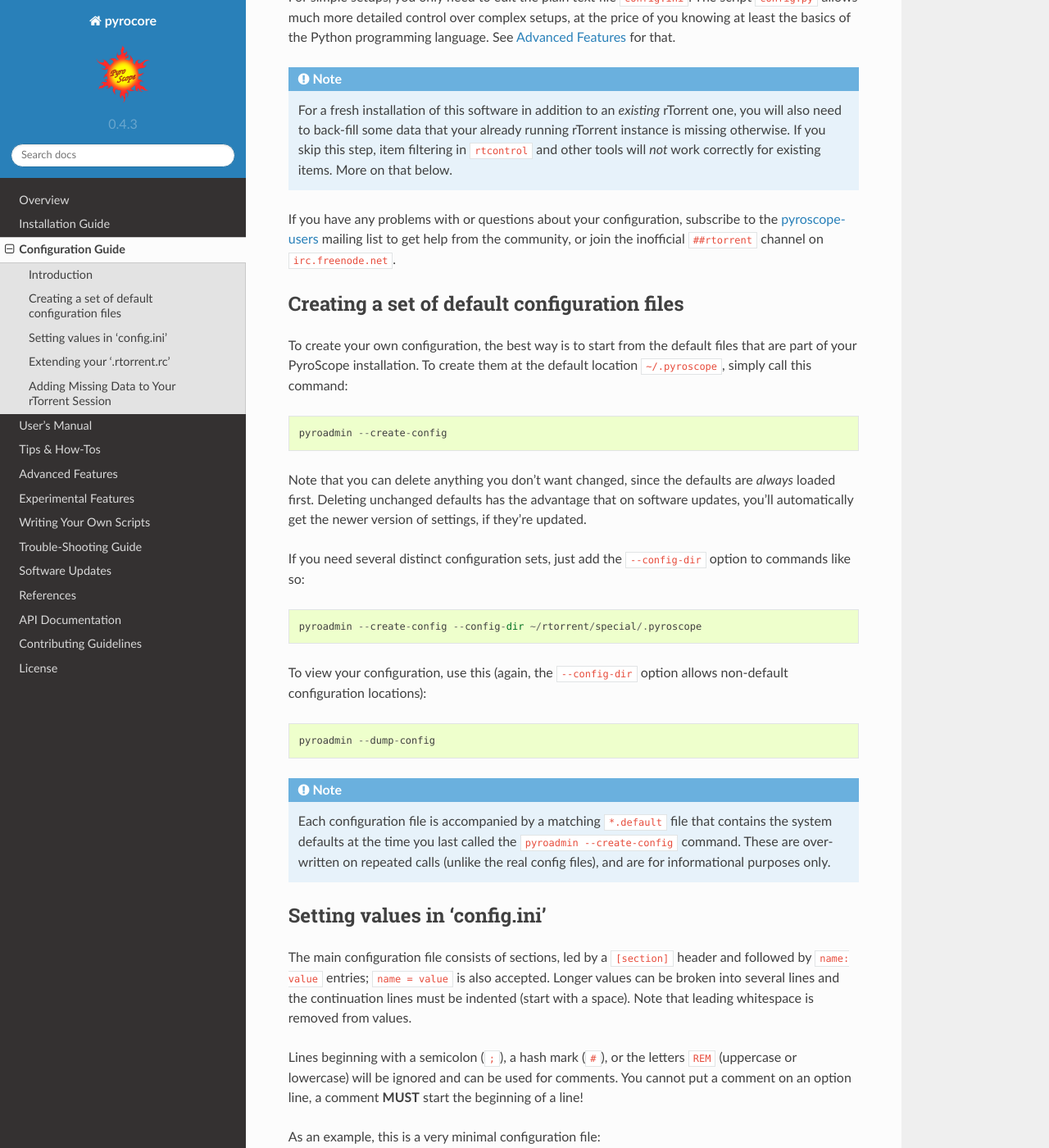
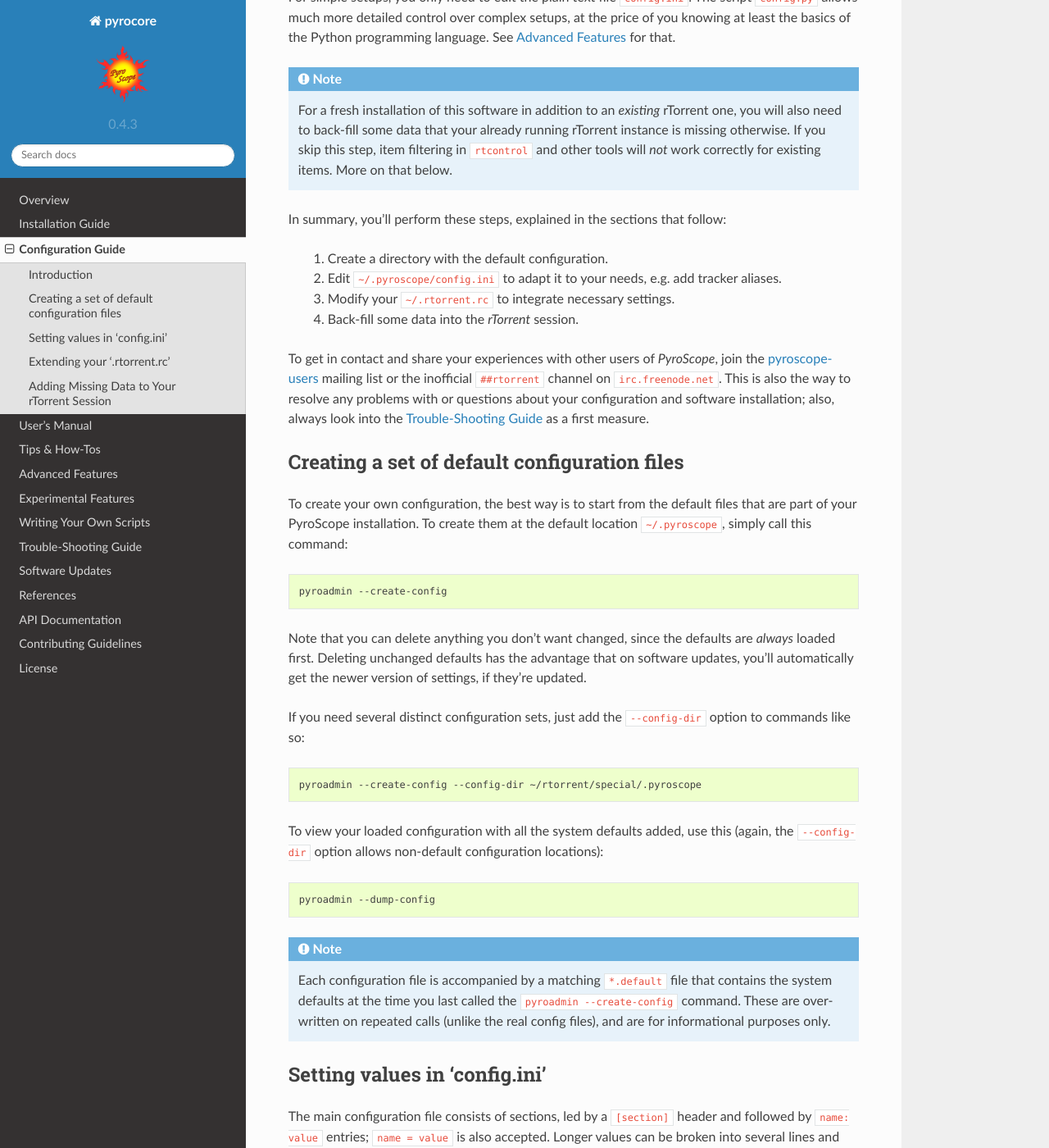
Before and after one commit to pyroscope/pyrocore, a Sphinx documentation site: the page built from docs/setup.rst, in a window 1280 px wide and 1400 px high, scrolled down 329 px. Shown: the whole window at 82% size. Built offline with Sphinx 7.4.7 and the Read the Docs theme 2.0.0, drawn with Linux system fonts in a browser that asks for light colours; some of the changed text lies outside the part shown.

Commit message:
docs: summary of setup steps, and minor additions

```diff
--- a/docs/setup.rst
+++ b/docs/setup.rst
@@ -24,11 +24,17 @@ basics of the Python programming language. See :doc:`advanced` for that.
     filtering in ``rtcontrol`` and other tools will *not* work correctly for
     existing items. More on that below.
 
-If you have any problems with or questions about your configuration,
-subscribe to the
-`pyroscope-users <http://groups.google.com/group/pyroscope-users>`_
-mailing list to get help from the community, or join the inofficial
-``##rtorrent`` channel on ``irc.freenode.net``.
+In summary, you'll perform these steps, explained in the sections that follow:
+
+ #. Create a directory with the default configuration.
+
+ #. Edit ``~/.pyroscope/config.ini`` to adapt it to your needs, e.g. add tracker aliases.
+
+ #. Modify your ``~/.rtorrent.rc`` to integrate necessary settings.
+
+ #. Back-fill some data into the *rTorrent* session.
+
+.. include:: include-contacts.rst
 
 
 Creating a set of default configuration files
@@ -36,7 +42,9 @@ Creating a set of default configuration files
 
 To create your own configuration, the best way is to start from the
 default files that are part of your PyroScope installation. To create
-them at the default location ``~/.pyroscope``, simply call this command::
+them at the default location ``~/.pyroscope``, simply call this command:
+
+.. code-block:: bash
 
     pyroadmin --create-config
 
@@ -47,12 +55,17 @@ you'll automatically get the newer version of settings, if they're
 updated.
 
 If you need several distinct configuration sets, just add the
-``--config-dir`` option to commands like so::
+``--config-dir`` option to commands like so:
+
+.. code-block:: bash
 
     pyroadmin --create-config --config-dir ~/rtorrent/special/.pyroscope
 
-To view your configuration, use this (again, the ``--config-dir``
-option allows non-default configuration locations)::
+To view your loaded configuration with all the system defaults added,
+use this (again, the ``--config-dir`` option allows non-default
+configuration locations):
+
+.. code-block:: bash
 
     pyroadmin --dump-config
 
@@ -75,8 +88,8 @@ leading whitespace is removed from values.
 
 Lines beginning with a semicolon (``;``), a hash mark (``#``), or the
 letters ``REM`` (uppercase or lowercase) will be ignored and can be used
-for comments. You cannot put a comment on an option line, a comment
-**MUST** start the beginning of a line!
+for comments. You cannot append a comment to an option line, a comment
+**MUST** start at the beginning of a line!
 
 As an example, this is a very minimal configuration file:
 
@@ -120,7 +133,8 @@ See the *rTorrent* documentation for details.
 
     Using ``network.scgi.open_port`` means *any* user on the machine you run *rTorrent* on can
     execute *arbitrary* commands with the permission of the *rTorrent* runtime user.
-    Most people don't realize that, now you do!
+    Most people don't realize that, now you do! Also, **never** use any other address than
+    ``127.0.0.1`` with it.
 
 For the ``loaded`` and ``completed`` fields to work, as well as the
 ``started``, ``leechtime`` and ``seedtime`` ones, you also have to add
@@ -164,6 +178,8 @@ including some view changes regarding sort order made possible by the additional
     Remember to restart rTorrent for the new configuration to take effect.
 
 
+.. _backfill-data:
+
 Adding Missing Data to Your rTorrent Session
 --------------------------------------------
 
```
